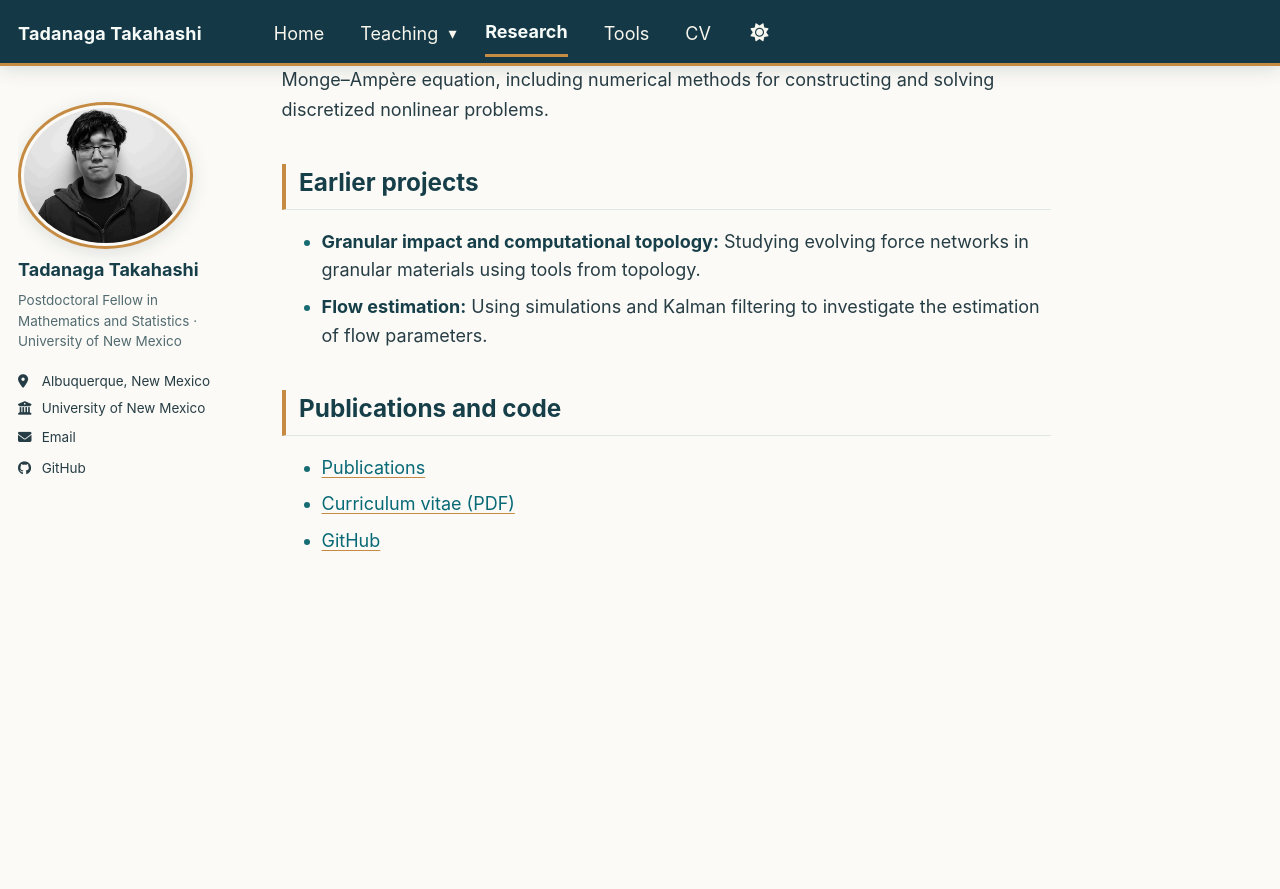
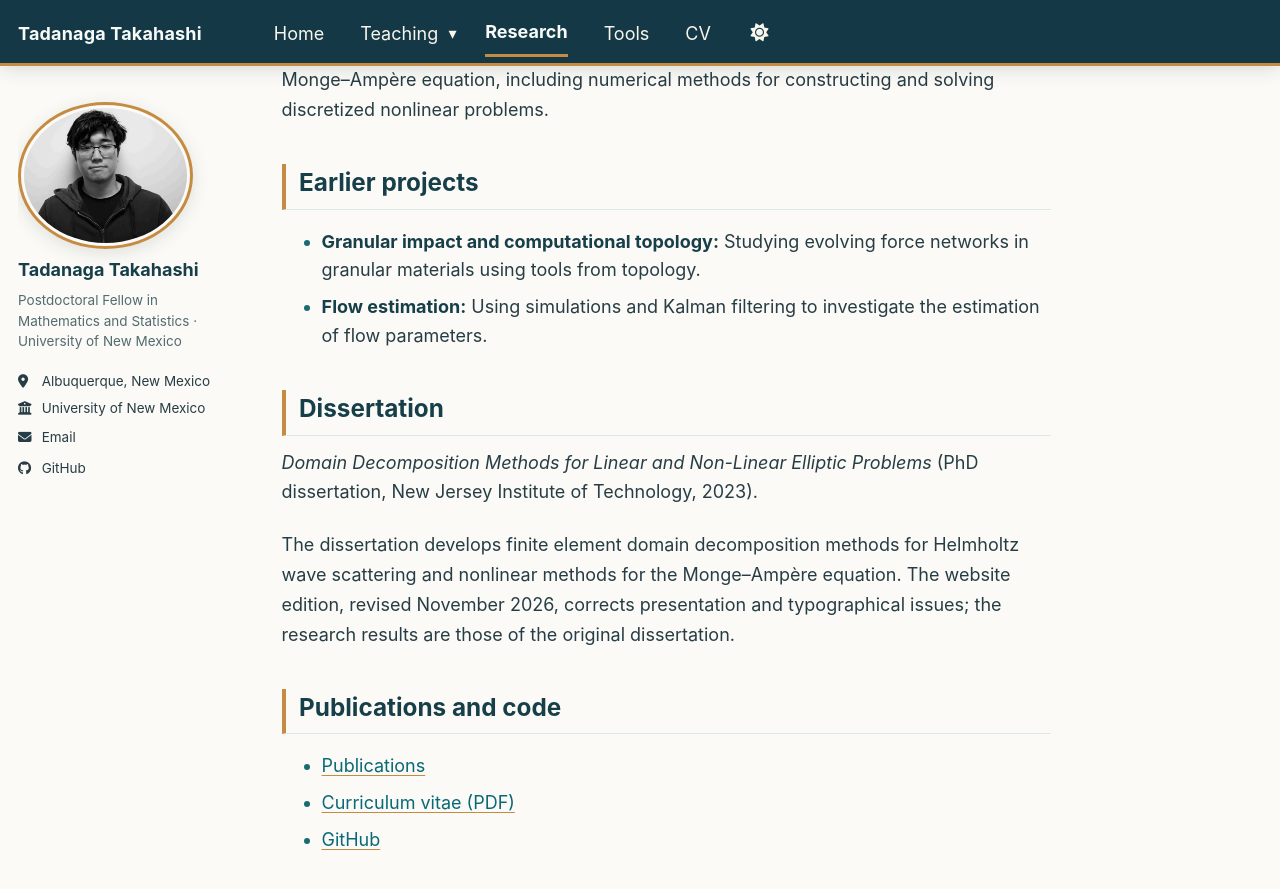
Before and after one commit to tadanaga/webpage, a Jekyll site: the page built from _pages/portfolio.md, in a window 1280 px wide and 900 px high, scrolled down 2563 px. Shown: the top 889 px of the window. Built offline with Jekyll 4.4.1, drawn with Linux system fonts in a browser that asks for light colours; a style sheet for code colours, icons or effects is not loaded; before the commit the page ends 3164 px from its top, so only the background shows below that.

Commit message:
Add dissertation details and a conditional PDF link to the research page

```diff
--- a/_pages/portfolio.md
+++ b/_pages/portfolio.md
@@ -80,6 +80,17 @@ My doctoral research also included domain decomposition methods for the fully no
 - **Granular impact and computational topology:** Studying evolving force networks in granular materials using tools from topology.
 - **Flow estimation:** Using simulations and Kalman filtering to investigate the estimation of flow parameters.
 
+## Dissertation
+
+*Domain Decomposition Methods for Linear and Non-Linear Elliptic Problems* (PhD dissertation, New Jersey Institute of Technology, 2023).
+
+The dissertation develops finite element domain decomposition methods for Helmholtz wave scattering and nonlinear methods for the Monge–Ampère equation. The website edition, revised November 2026, corrects presentation and typographical issues; the research results are those of the original dissertation.
+
+{% assign dissertation_pdf = site.static_files | where: "path", "/files/PhD_Dissertation.pdf" | first %}
+{% if dissertation_pdf %}
+[Read the dissertation (PDF)]({{ '/files/PhD_Dissertation.pdf' | relative_url }})
+{% endif %}
+
 ## Publications and code
 
 - [Publications]({{ '/publications/' | relative_url }})
```
